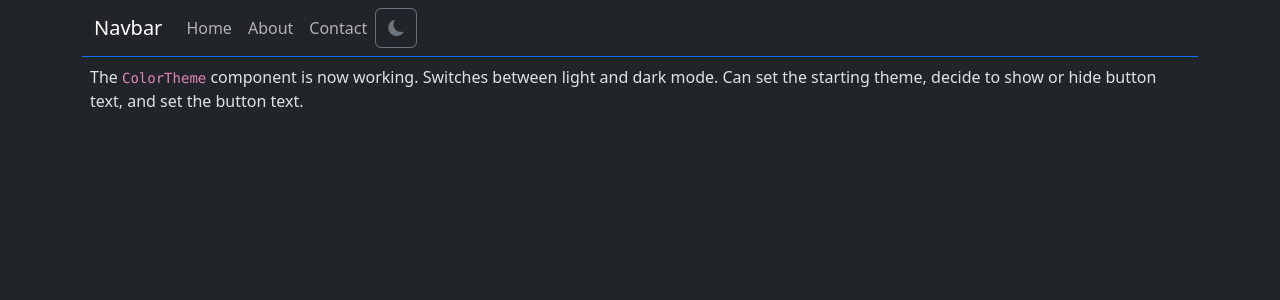
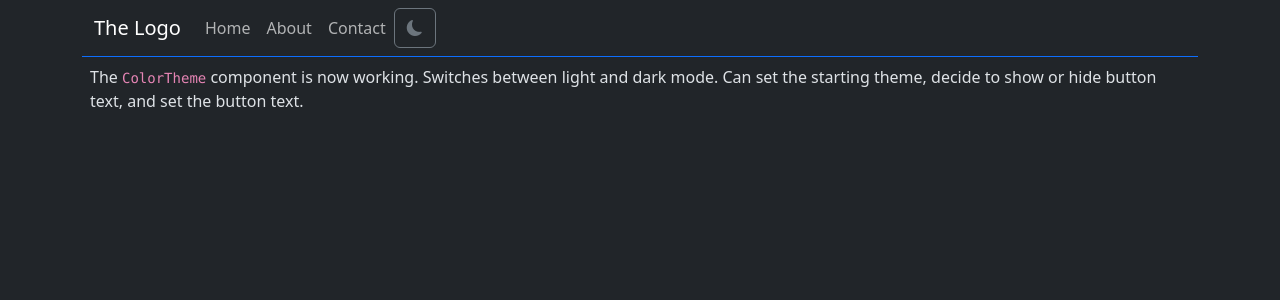
Before and after one commit to c-uliano/react-frontend-components, a React (Vite) app: page / in a window 1280 px wide. Shown: the top 300 px of the page. Built offline with nearby package versions, Linux system fonts and the light colour scheme.

Commit message:
Logo component WIP

```diff
--- a/src/components/Logo/index.tsx
+++ b/src/components/Logo/index.tsx
@@ -1,24 +1,25 @@
 // TODO
-// prop for path to logo file
-// prop for logo text if no logo file
-// prop for target _blank
+// //prop for path to logo file. If it doesn't exist display altText. Maybe just do this instead of a separate prop for logo text
+// //prop for logo text if no logo file
+// //prop for target _blank
 // prop to size the logo?
-// prop to useLink
-// if useLink = true then it's Link and to, else anchor and href
+// //prop to useLink
+// //if useLink = true then it's Link and to, else anchor and href
+// prop for the link
 
 import { Link } from "react-router-dom";
 
-const Logo = (props: { path?: string; altText: string; useLink?: boolean }) => {
+const Logo = (props: { urlLink: string; altText: string; useLink?: boolean; newTab?: boolean; logoFile?: string }) => {
     return (
         <>
             {props.useLink ? (
                 <Link className="navbar-brand" to="/">
+                    {props.logoFile ? <img src={props.logoFile} alt={props.altText} /> : props.altText}
                     {/* <img src="/assets/logo-slate.png" alt="" /> */}
-                    Navbar
                 </Link>
             ) : (
-                <a className="navbar-brand" href="#">
-                    Navbar
+                <a className="navbar-brand" href="#" target={props.newTab ? "_blank" : undefined}>
+                    {props.logoFile ? <img src={props.logoFile} alt={props.altText} /> : props.altText}
                 </a>
             )}
         </>
```
